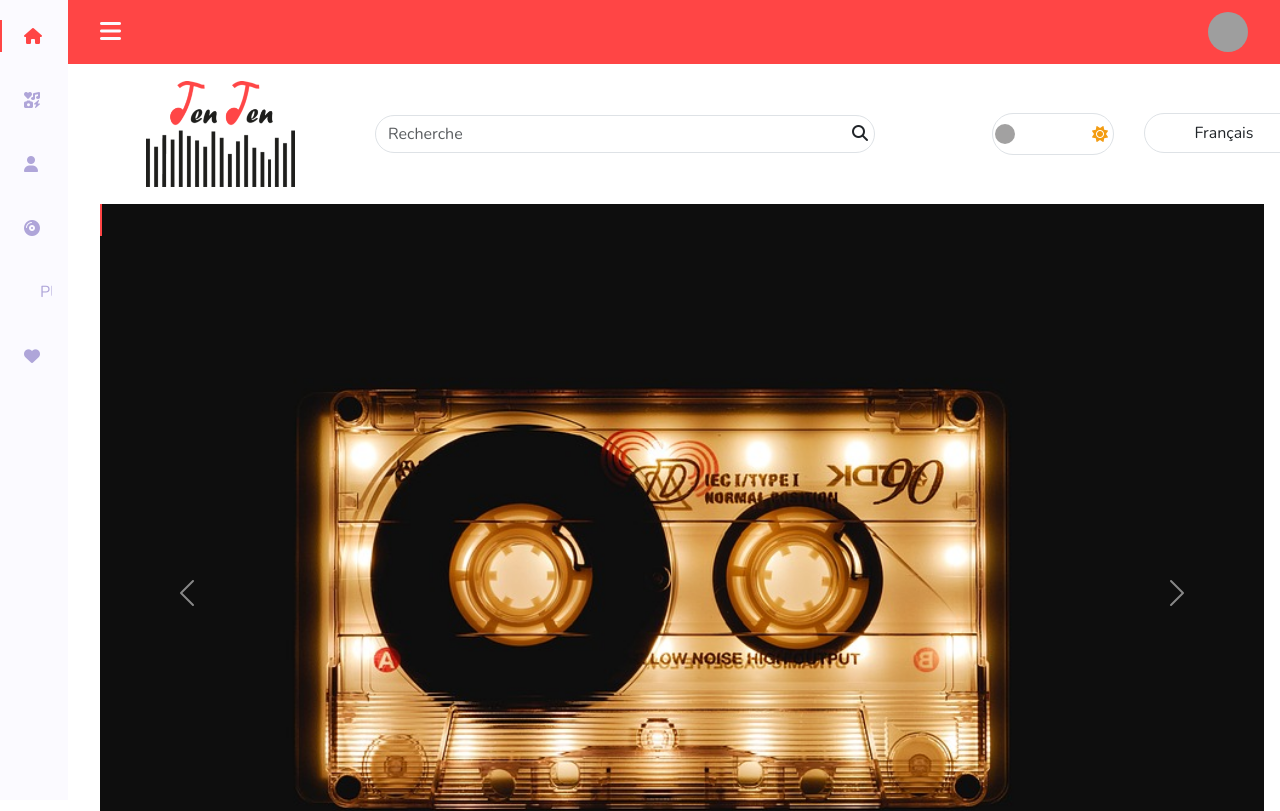
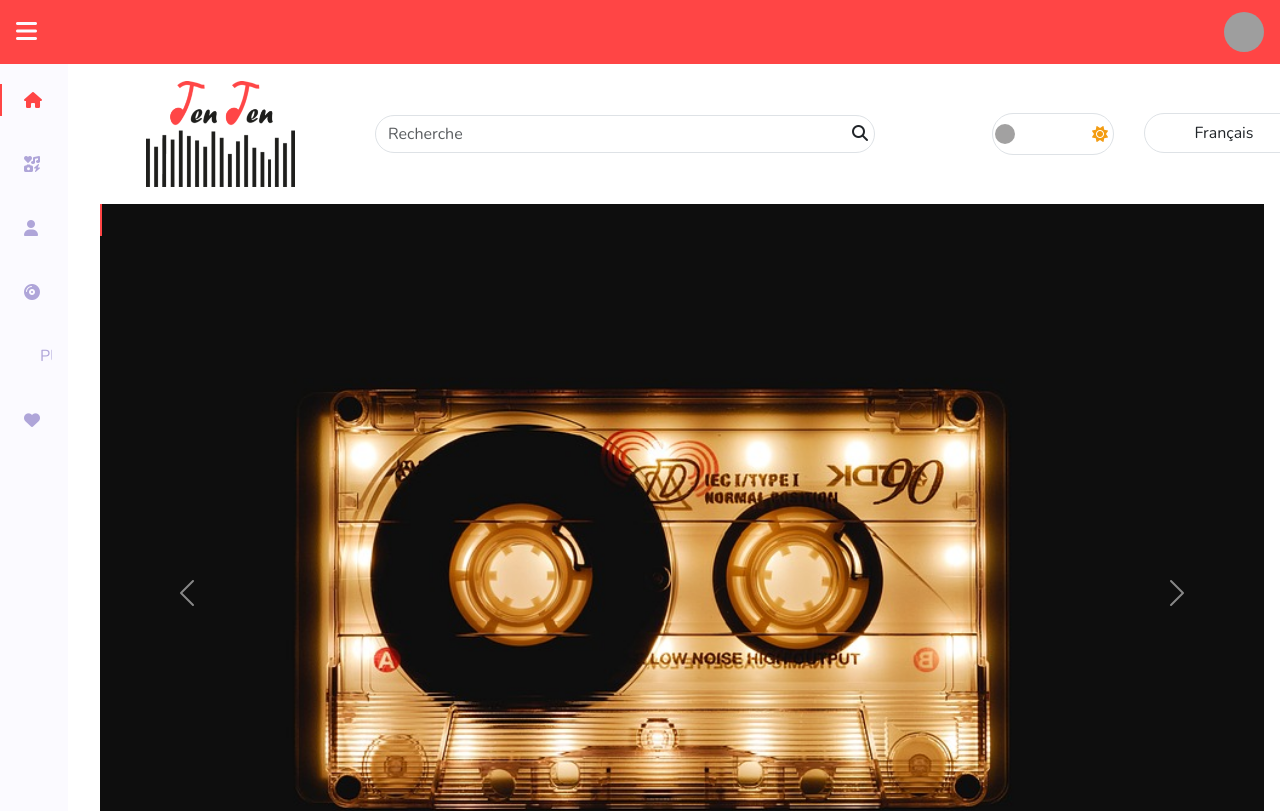
Before and after one commit to reda-alilouch/ten-ten, a plain HTML site: page index.html in a window 1280 px wide. Shown: the top 811 px of the page. Drawn offline with nearby package versions, Linux system fonts and the light colour scheme; grey boxes are pictures that could not be loaded; some icons are missing.

Commit message:
fixed toggle

```diff
--- a/css/style.css
+++ b/css/style.css
@@ -57,7 +57,7 @@
 }
 .l-sidebar {
   position: fixed;
-  top: 0;
+  top: var(--header-height);
   left: -30%;
   width: var(--nav-width);
   height: 100vh;
@@ -131,7 +131,6 @@
   }
   .aside {
     height: calc(var(--header-height) + 1rem);
-    padding: 0 2rem 0 calc(var(--nav-width) + 2rem);
   }
   .aside_img {
     width: 40px;
@@ -143,6 +142,7 @@
   .l-sidebar {
     left: 0;
     padding: 1rem 1rem 0 0;
+    top: calc(var(--header-height) + 1rem);
   }
   .show {
     width: calc(var(--nav-width) + 156px);
--- a/js/aside.js
+++ b/js/aside.js
@@ -15,7 +15,7 @@
         // add padding to body
         bodypd.classList.toggle("body-pd");
         // add padding to header
-        asidepd.classList.toggle("body-pd");
+        // asidepd.classList.toggle("body-pd");
       });
     }
   };
```
